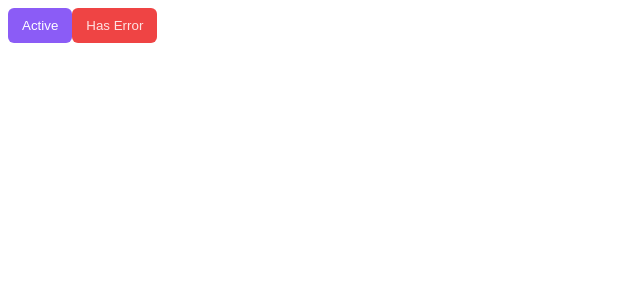
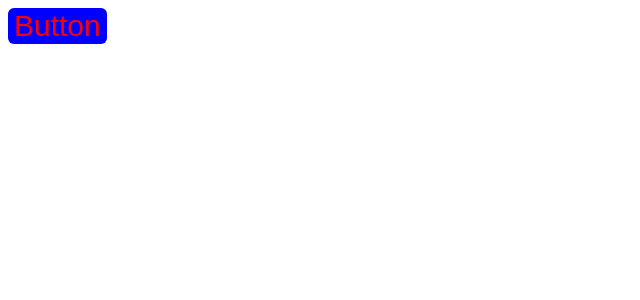
Before and after one commit to 1996Khanh/LearnVueJs, a Vue app: page / in a window 1280 px wide. Shown: the top 300 px of the page, without its empty margins (0-640 px from the left). Built offline with nearby package versions, Linux system fonts and the light colour scheme.

Commit message:
Binding style

```diff
--- a/src/App.vue
+++ b/src/App.vue
@@ -1,54 +1,28 @@
 <script setup>
-import { ref } from 'vue'
+import { ref, reactive } from 'vue'
+const color = ref('red')
+const background = ref('blue')
+const fontSize = ref(30)
 
-const isActive = ref(true)
-const hasError = ref(true)
-
-const changeActive = () => {
-  isActive.value = !isActive.value
-}
-
-const changeHasError = () => {
-  hasError.value = !hasError.value
-}
+const styleObject = reactive({
+  border: 'none',
+  borderRadius: '6px',
+})
 </script>
 
 <template>
-  <button @click="changeActive" class="button" :class="{ active: isActive }">
-    {{ isActive ? 'Active' : 'Deactive' }}
-  </button>
-
-  <button @click="changeHasError" class="button" :class="{ 'has-error': hasError }">
-    {{ hasError ? 'Has Error' : 'No Error' }}
-  </button>
+  <div>
+    <button
+      :style="[
+        {
+          color,
+          background,
+          fontSize: fontSize + 'px',
+        },
+        styleObject,
+      ]"
+    >
+      Button
+    </button>
+  </div>
 </template>
-
-<style>
-.button {
-  border: none;
-  background: #ede9fe;
-  color: #8b5cf6;
-  padding: 10px 14px;
-  border-radius: 6px;
-  cursor: pointer;
-  &:hover {
-    background: #c7d2fe;
-  }
-}
-
-.active {
-  background: #8b5cf6;
-  color: white;
-  &:hover {
-    background: #818cf8;
-  }
-}
-
-.has-error {
-  background: #ef4444;
-  color: #fee2e2;
-  &:hover {
-    background: #f87171;
-  }
-}
-</style>
```
